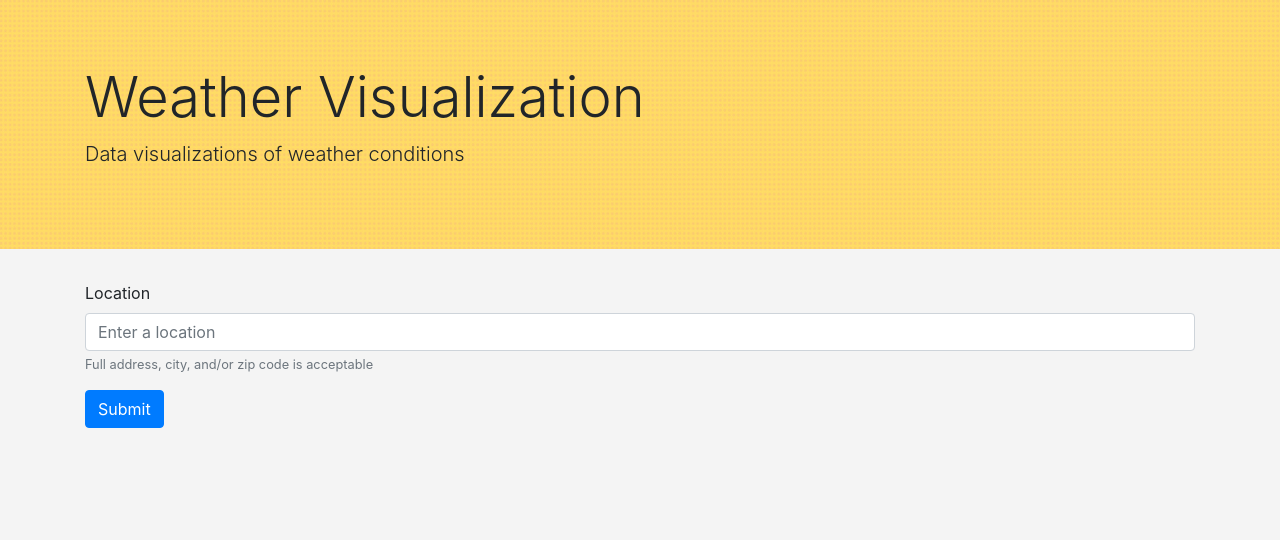
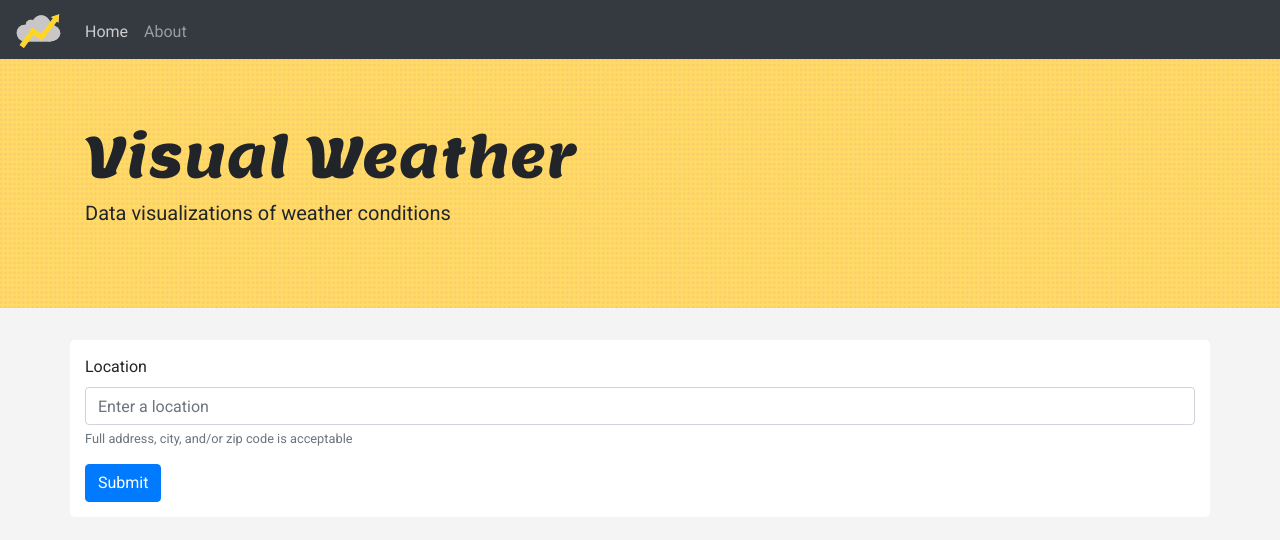
Before and after one commit to ikkanlaz/weather-visualization, an Angular app: page / in a window 1280 px wide. Shown: the top 540 px of the page. Built offline with nearby package versions, Linux system fonts and the light colour scheme.

Commit message:
adding logo

```diff
--- a/src/app/app.component.html
+++ b/src/app/app.component.html
@@ -1,18 +1,23 @@
-<!--The content below is only a placeholder and can be replaced.-->
-<div class="jumbotron jumbotron-fluid">
-  <div class="container">
-    <h1 class="display-4">Weather Visualization</h1>
-    <p class="lead">Data visualizations of weather conditions </p>
+<nav class="navbar navbar-expand-sm navbar-dark bg-dark">
+  <a class="navbar-brand" href="#">
+    <img src="../assets/images/VW Logo.svg" width="45" height="45" class="d-inline-block align-top" alt="">
+  </a>
+  <button class="navbar-toggler" type="button" data-toggle="collapse" data-target="#navbarNav" aria-controls="navbarNav" aria-expanded="false"
+    aria-label="Toggle navigation">
+    <span class="navbar-toggler-icon"></span>
+  </button>
+  <div class="collapse navbar-collapse" id="navbarNav">
+    <ul class="navbar-nav">
+      <li class="nav-item active">
+        <a class="nav-link" routerLink="" href="#">Home
+          <span class="sr-only">(current)</span>
+        </a>
+      </li>
+      <li class="nav-item">
+        <a class="nav-link" routerLink="" href="#">About</a>
+      </li>
+    </ul>
   </div>
-</div>
-<div class="container">
-  <form>
-    <div class="form-group">
-      <label for="locationInput">Location</label>
-      <input type="text" class="form-control" id="locationInput" aria-describedby="locationHelp" placeholder="Enter a location">
-      <small id="locationHelp" class="form-text text-muted">Full address, city, and/or zip code is acceptable</small>
-    </div>
-    <button type="submit" class="btn btn-primary">Submit</button>
-  </form>
-</div>
+</nav>
+<app-home></app-home>
 <router-outlet></router-outlet>
--- a/src/app/app.component.scss
+++ b/src/app/app.component.scss
@@ -1,4 +1,11 @@
-.jumbotron {
-  background-image: url("../assets/images/halftone-yellow.png");
-  background-color: rgb(248,215,121);
+.navbar {
+  background-color: #333333;
+  padding-top: .25rem;
+  padding-bottom: 0;
+
+  .active {
+    .nav-link {
+      color: #CCCCCC;
+    }
+  }
 }
--- a/src/app/app.module.ts
+++ b/src/app/app.module.ts
@@ -4,10 +4,12 @@ import { NgbModule } from '@ng-bootstrap/ng-bootstrap';
 
 import { AppRoutingModule } from './app-routing.module';
 import { AppComponent } from './app.component';
+import { HomeComponent } from './home/home.component';
 
 @NgModule({
   declarations: [
-    AppComponent
+    AppComponent,
+    HomeComponent
   ],
   imports: [
     BrowserModule,
--- /dev/null
+++ b/src/app/home/home.component.html
@@ -0,0 +1,16 @@
+<div class="jumbotron jumbotron-fluid">
+  <div class="container">
+    <h1 class="display-4">Visual Weather</h1>
+    <p class="lead">Data visualizations of weather conditions </p>
+  </div>
+</div>
+<div class="container container-main">
+  <form>
+    <div class="form-group">
+      <label for="locationInput">Location</label>
+      <input type="text" class="form-control" id="locationInput" aria-describedby="locationHelp" placeholder="Enter a location">
+      <small id="locationHelp" class="form-text text-muted">Full address, city, and/or zip code is acceptable</small>
+    </div>
+    <button type="submit" class="btn btn-primary">Submit</button>
+  </form>
+</div>
--- /dev/null
+++ b/src/app/home/home.component.scss
@@ -0,0 +1,14 @@
+.jumbotron {
+  background-image: url("../../assets/images/halftone-yellow.png");
+  background-color: rgb(248,215,121);
+
+  .display-4 {
+    font-family: 'Lemon', cursive;
+  }
+}
+
+.container-main {
+  background-color: #FFFFFF;
+  border-radius: 5px;
+  padding: 15px;
+}
--- /dev/null
+++ b/src/app/home/home.component.ts
@@ -0,0 +1,15 @@
+import { Component, OnInit } from '@angular/core';
+
+@Component({
+  selector: 'app-home',
+  templateUrl: './home.component.html',
+  styleUrls: ['./home.component.scss']
+})
+export class HomeComponent implements OnInit {
+
+  constructor() { }
+
+  ngOnInit() {
+  }
+
+}
--- a/src/index.html
+++ b/src/index.html
@@ -10,6 +10,7 @@
   <link rel="icon" type="image/x-icon" href="favicon.ico">
   <link rel="stylesheet" href="https://stackpath.bootstrapcdn.com/bootstrap/4.1.1/css/bootstrap.min.css" integrity="sha384-WskhaSGFgHYWDcbwN70/dfYBj47jz9qbsMId/iRN3ewGhXQFZCSftd1LZCfmhktB"
     crossorigin="anonymous">
+  <link href="https://fonts.googleapis.com/css?family=Lemon|Roboto" rel="stylesheet">
 </head>
 
 <body>
--- a/src/styles.scss
+++ b/src/styles.scss
@@ -1,4 +1,5 @@
 /* You can add global styles to this file, and also import other style files */
 body {
   background-color: #F4F4F4;
+  font-family: 'Roboto', sans-serif;
 }
```
Also changed, not shown: src/assets/images/VW Logo.svg (added), 1 other file (tests, documents, lock files or other folders).
